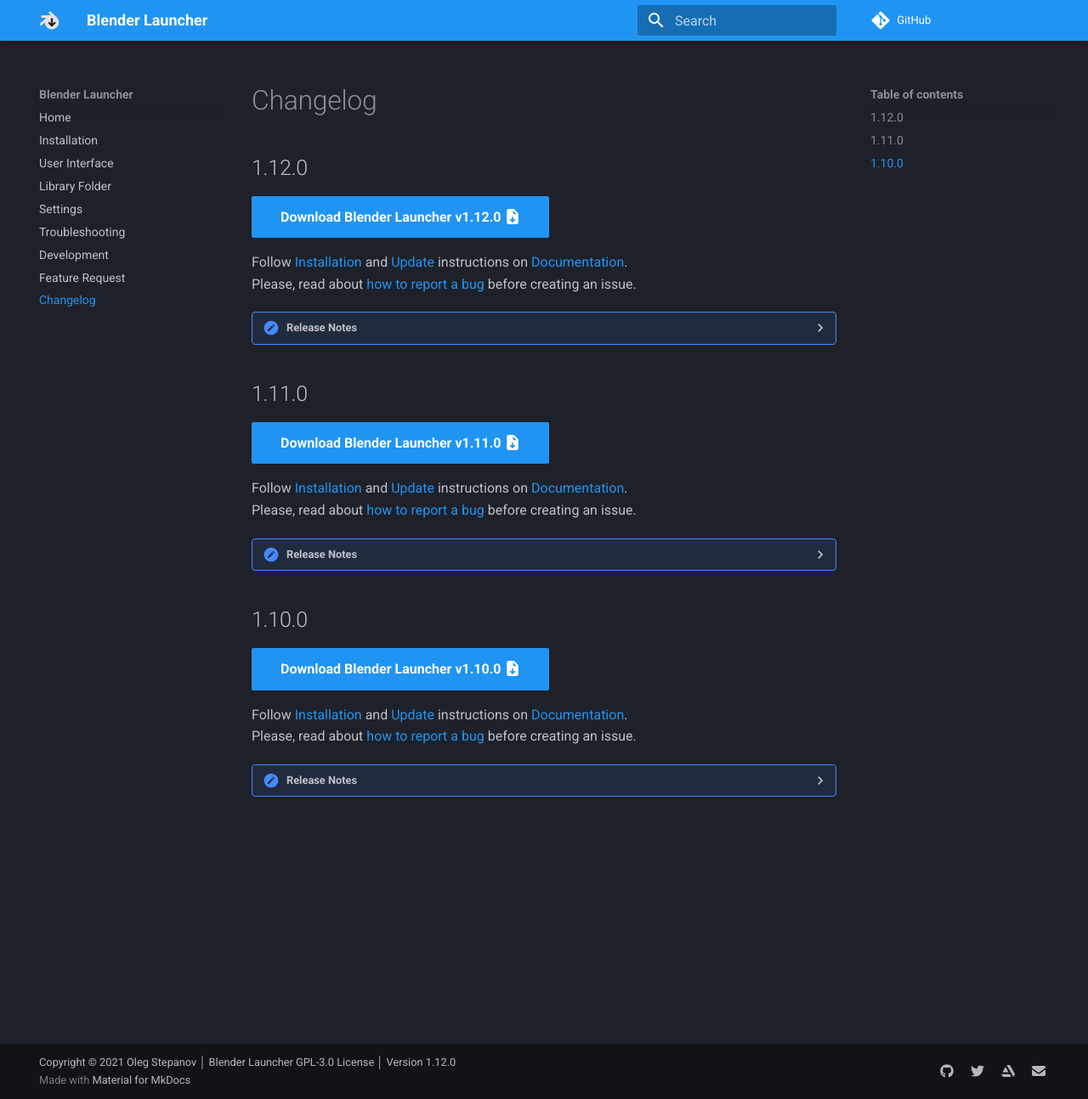
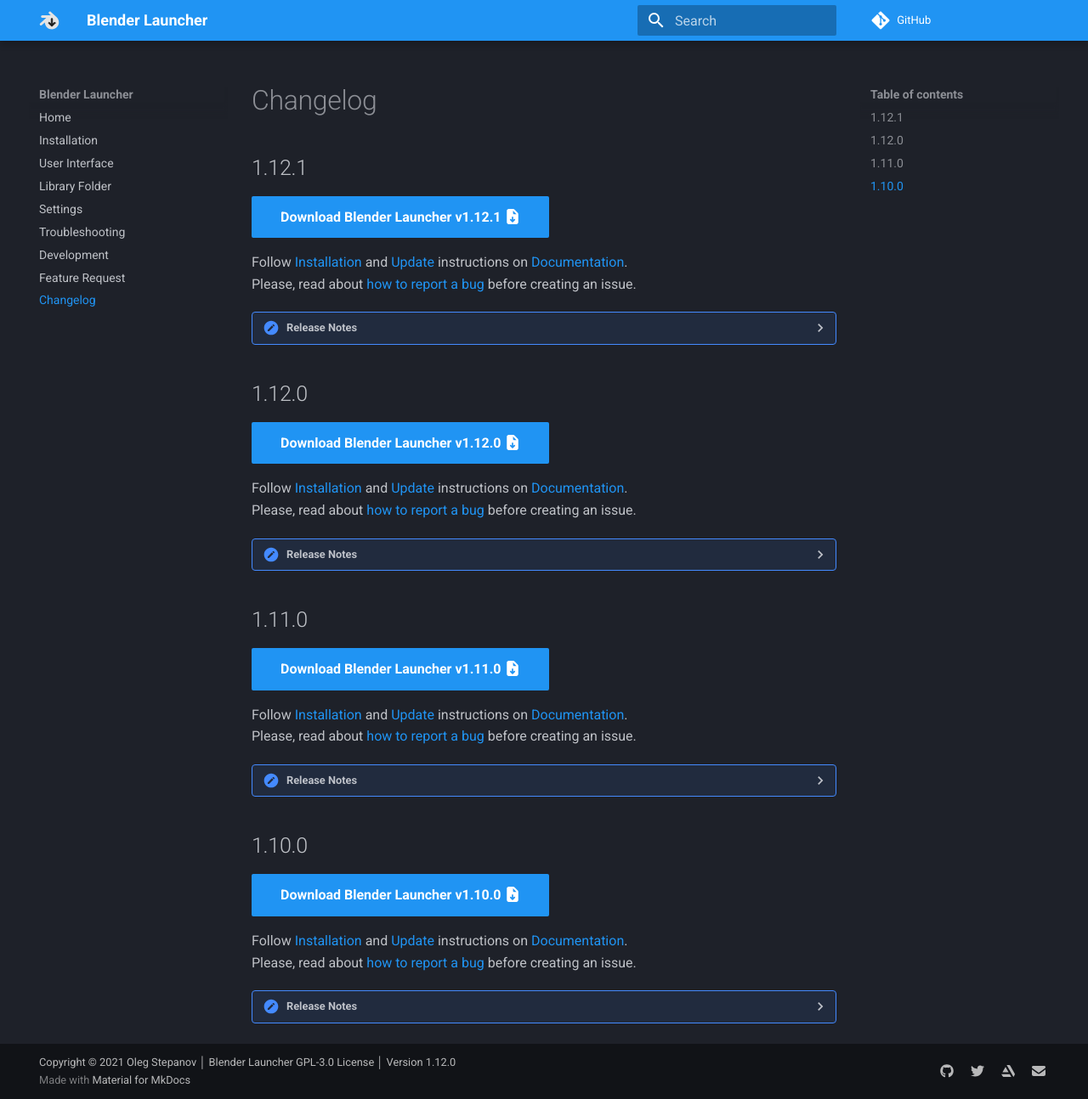
Before and after one commit to DotBow/Blender-Launcher, an MkDocs documentation site: the page built from docs/mkdocs/changelog.md, in a window 1280 px wide and 1294 px high. Shown: the whole window at 85% size. Built offline with MkDocs 1.6.1 and Material for MkDocs 9.7.7, drawn with Linux system fonts in a browser that asks for light colours; comment, search, counter and statistics services are not loaded.

Commit message:
Add 1.12.1 release notes

```diff
--- a/docs/mkdocs/changelog.md
+++ b/docs/mkdocs/changelog.md
@@ -1,6 +1,29 @@
 <style>body {text-align: justify}</style>
 
 # Changelog
+
+## 1.12.1
+
+[Download Blender Launcher v1.12.1 :fontawesome-solid-file-download:](https://github.com/DotBow/Blender-Launcher/releases/tag/v1.12.1){: .md-button .md-button--primary }
+
+Follow [Installation](installation.md#installing-blender-launcher) and [Update](installation.md#updating-blender-launcher) instructions on [Documentation](https://dotbow.github.io/Blender-Launcher).<br>
+Please, read about [how to report a bug](troubleshooting.md) before creating an issue.
+
+??? summary "Release Notes"
+
+    **Fixed:**
+
+    - Daily and Experimental builds messed up after massive site changes [#65](https://github.com/DotBow/Blender-Launcher/issues/65)
+
+    **Other:**
+
+    - Minimum GLIBC version raised to 2.31
+    - Python version updated to 3.9
+
+    **Known issues:**
+
+    - New naming conventions may break branch labels for experimental builds
+
 
 ## 1.12.0
 
```
